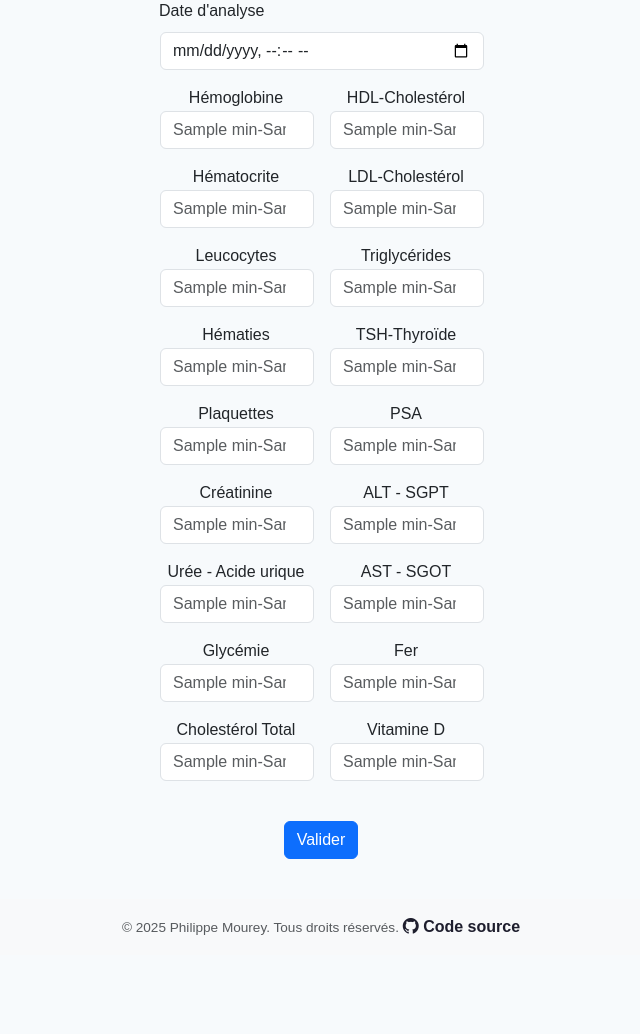
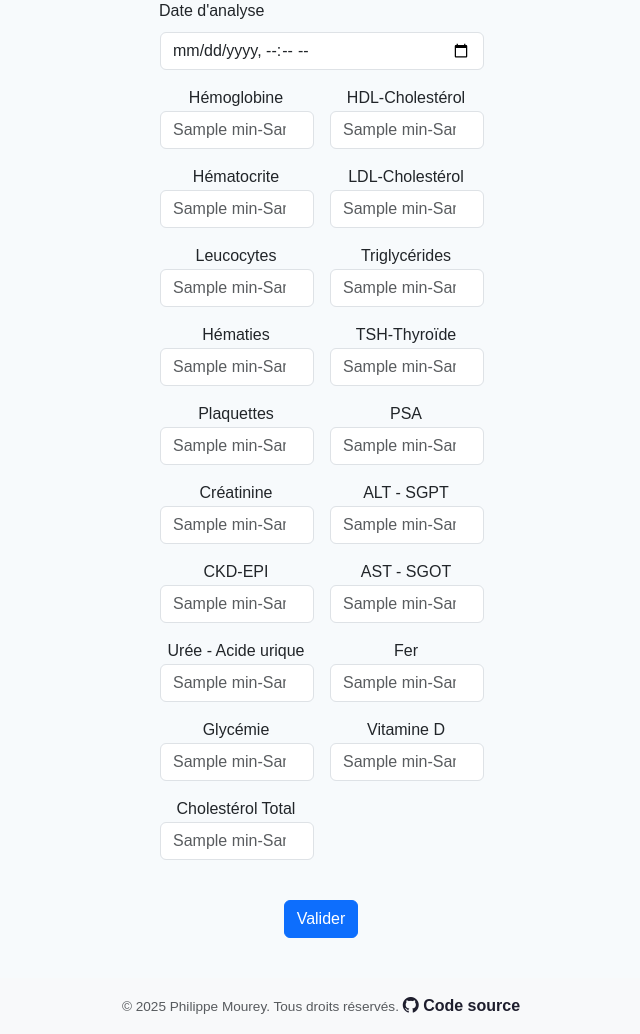
Before and after one commit to pmourey/healthcare, a Flask app: template templates/new_blood_data.html in a window 1280 px wide. Shown: the part 296-1330 px from the top of the page, without its empty margins (319-959 px from the left). Before the commit the page ends 1231 px from the top, so only its background shows below. Run offline with Flask 3, Linux system fonts and the light colour scheme; tables that the repository leaves empty hold one stand-in row (values such as "Sample post"); the template is opened without the code that fills it: values that come from a table or form of the project are taken from there, most other values are stand-ins (such as "Sample title", 1, 10 or a date in 2020); parts of the project's set-up code (start-up, migrations or seed data) failed here and were passed over; some libraries are stand-ins or nearby versions.

Commit message:
bugfix (missing input tag for ckd_epi)

```diff
--- a/templates/new_blood_data.html
+++ b/templates/new_blood_data.html
@@ -69,6 +69,14 @@
                                 <input type="number" step="0.1" class="form-control"
                                        placeholder="{{ limits['creatinine'][patient.gender]['min'] }}-{{ limits['creatinine'][patient.gender]['max'] }} {{ limits['creatinine']['unit'] }}" name="creatinine"
                                        value="{{ request.form.creatinine }}">
+                            </div>
+                            <div class="mb-3">
+                                <div class="d-flex flex-column align-items-center text-center">
+                                    <label class="form-label mb-0">CKD-EPI</label>
+                                </div>
+                                <input type="number" step="0.1" class="form-control"
+                                       placeholder="{{ limits['ckd_epi'][patient.gender]['min'] }}-{{ limits['creatinine'][patient.gender]['max'] }} {{ limits['ckd_epi']['unit'] }}" name="ckd_epi"
+                                       value="{{ request.form.ckd_epi }}">
                             </div>
                             <div class="mb-3">
                                 <div class="d-flex flex-column align-items-center text-center">
```
